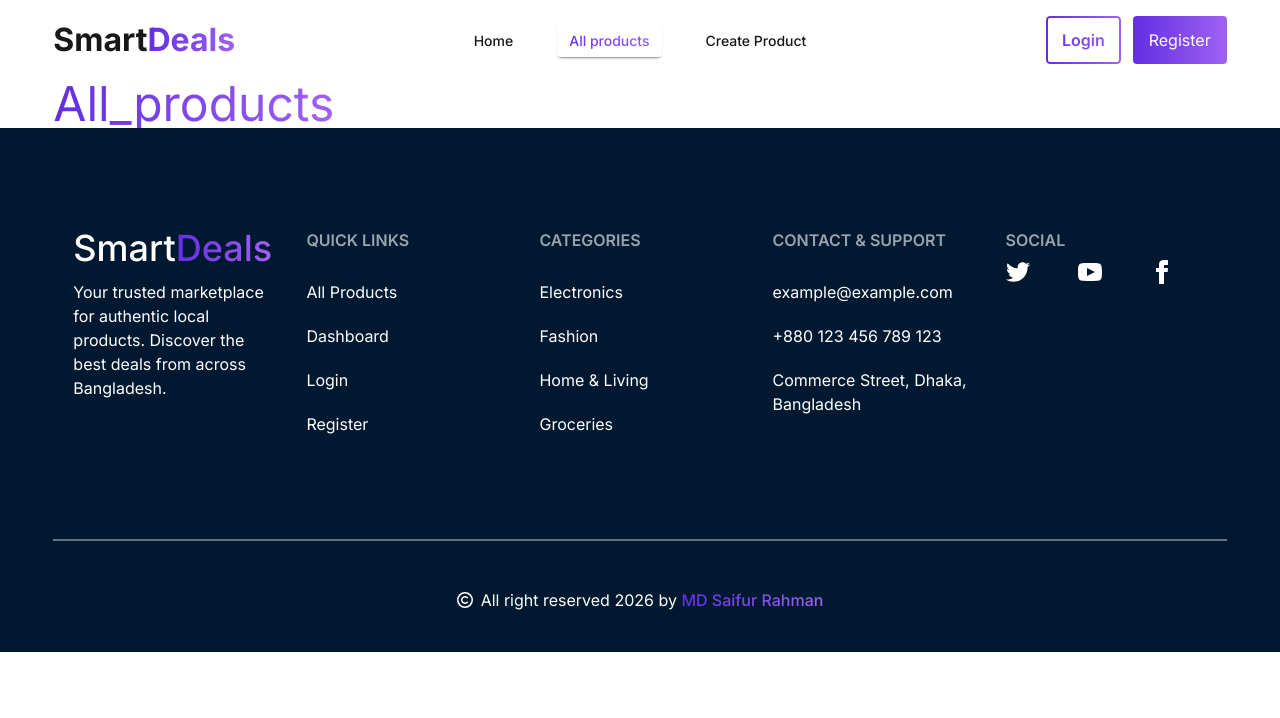
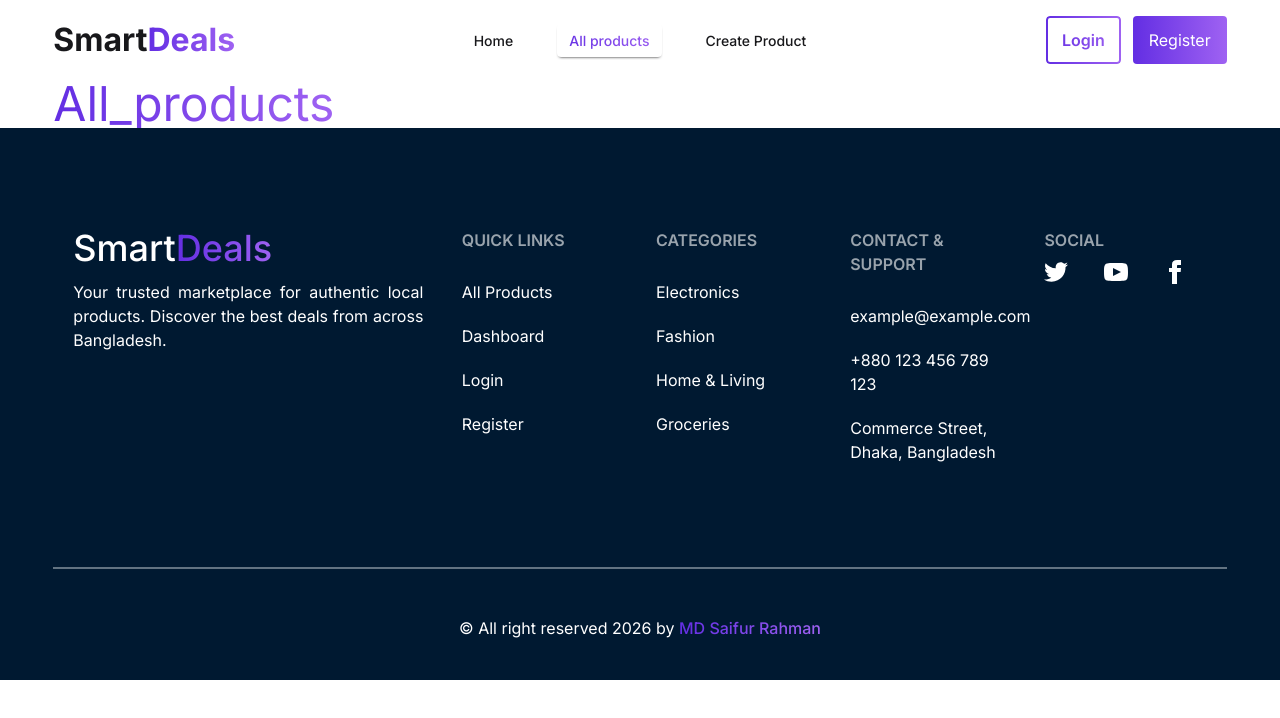
Before and after one commit to manoffocus117/Smart-Deals-Client, a React (Vite) app: page /all-products in a window 1280 px wide. Shown: the top 718 px of the page. Built offline with nearby package versions, Linux system fonts and the light colour scheme; no server answers.

Commit message:
footer item fixed

```diff
--- a/src/components/Footer.jsx
+++ b/src/components/Footer.jsx
@@ -1,16 +1,15 @@
 import React from "react";
-import { FaRegCopyright } from "react-icons/fa6";
 
 const Footer = () => {
       return (
             <footer className="bg-[rgb(0,25,49)] text-white flex flex-col pt-20">
-                  <div className="w-11/12 mx-auto p-5 grid lg:grid-cols-5 md:grid-cols-3 sm:grid-cols-1 sm:gap-8 pb-20">
-                        <aside className="space-y-3">
+                  <div className="w-11/12 mx-auto p-5 grid lg:grid-cols-6 md:grid-cols-3 sm:grid-cols-1 gap-8 pb-20">
+                        <aside className="space-y-3 lg:w-87.5 lg:col-span-2">
                               <h1 className="text-4xl font-medium">
                                     Smart
                                     <span className="primary-color">Deals</span>
                               </h1>
-                              <p>
+                              <p className="text-justify">
                                     Your trusted marketplace for authentic local
                                     products. Discover the best deals from
                                     across Bangladesh.
@@ -84,10 +83,8 @@ const Footer = () => {
                         </div>
                   </div>
                   <div className="w-11/12 mx-auto divider divider-secondary mb-0"></div>
-                  <div className="w-2/3 md:w-11/12 mx-auto text-center p-10 flex flex-row items-center justify-center gap-2">
-                        <FaRegCopyright />
-                        <p>
-                              All right reserved 2026 by{" "}
+                  <p className="w-11/12 mx-auto text-center p-10">
+                        &copy; All right reserved 2026 by{" "}
                         <a
                               href="https://github.com/manoffocus117/"
                               className="primary-color font-medium underline"
@@ -95,7 +92,6 @@ const Footer = () => {
                               MD Saifur Rahman
                         </a>
                   </p>
-                  </div>
             </footer>
       );
 };
```
Lines whose indentation alone changed are shown as unchanged.
